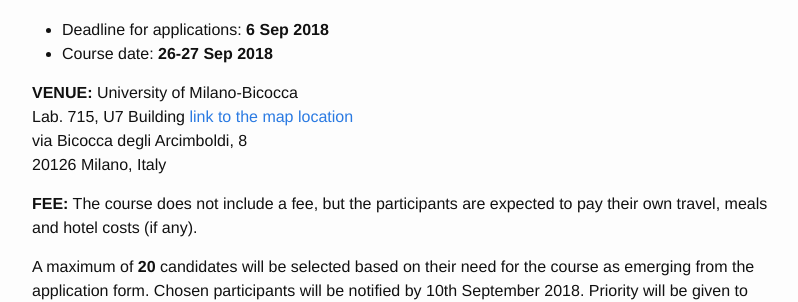
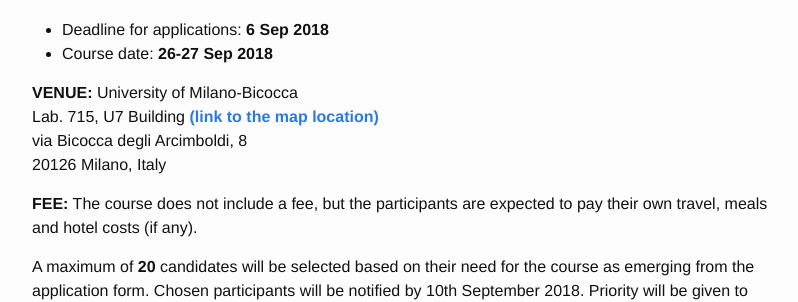
Before and after one commit to ELIXIR-IIB-training/website, a Jekyll site: the page built from _posts/2018-09-26-Docker_Milano_Bicocca.md, in a window 1280 px wide and 900 px high, scrolled down 318 px. Shown: the part 152-454 px from the top of the window, without its empty margins (238-1036 px from the left). Built offline with Jekyll 4.4.1, drawn with Linux system fonts in a browser that asks for light colours.

```diff
--- a/_posts/2018-09-26-Docker_Milano_Bicocca.md
+++ b/_posts/2018-09-26-Docker_Milano_Bicocca.md
@@ -27,7 +27,7 @@ description: Docker is an open source software that is used to run "containers"
 
 **VENUE:**
 University of Milano-Bicocca<br>
-Lab. 715, U7 Building [link to the map location](https://www.google.it/maps/place/Edificio+U7+-+Universit%C3%A0+degli+Studi+di+Milano+-+Bicocca/@45.5169838,9.2112628,16.75z)<br>
+Lab. 715, U7 Building [**(link to the map location)**](https://www.google.it/maps/place/Edificio+U7+-+Universit%C3%A0+degli+Studi+di+Milano+-+Bicocca/@45.5169838,9.2112628,16.75z)<br>
 via Bicocca degli Arcimboldi, 8<br>
 20126 Milano, Italy
 <br>
```
